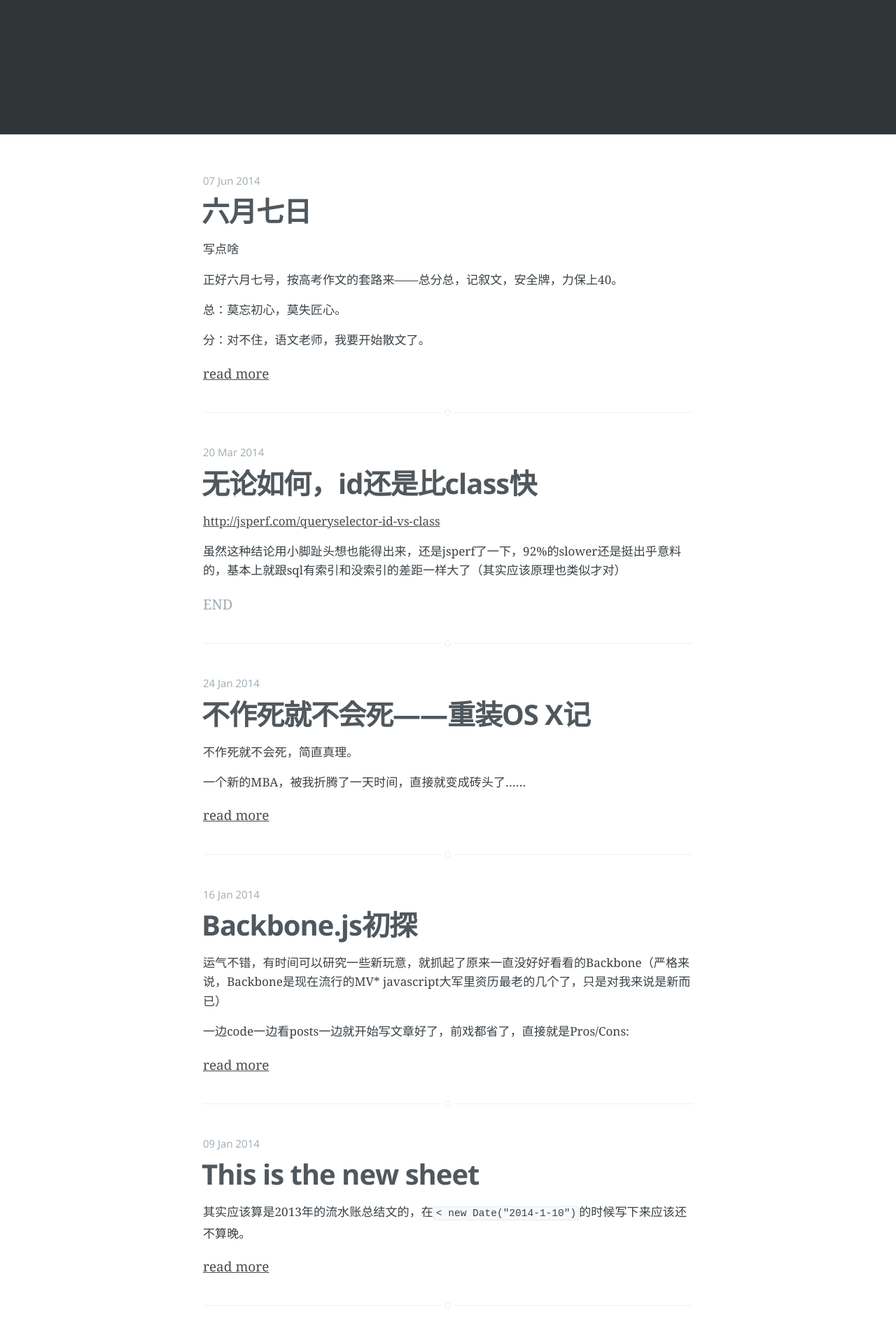
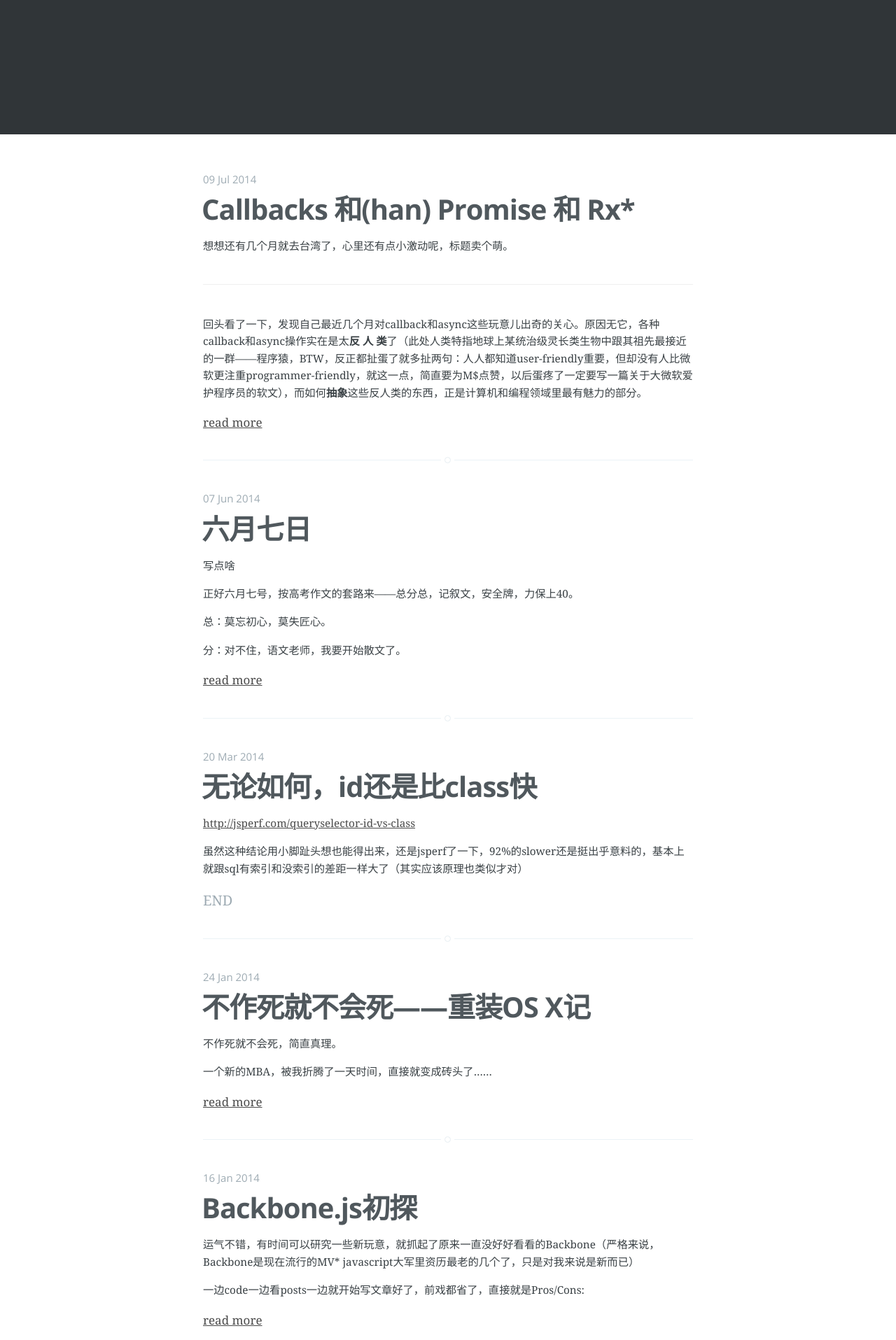
Before and after one commit to rhapsodyn/rhapsodyn.github.com, a Jekyll site: the page built from index.html, in a window 1280 px wide. Shown: the part 348-2263 px from the top of the page at 70% size. Built offline with Jekyll 4.4.1, drawn with Linux system fonts in a browser that asks for light colours; Markdown is read by kramdown in place of the engine named in the settings; the list of posts is cut into pages by our own code; some of the changed lines change nothing that is shown; some of the changed text lies outside the part shown.

Commit message:
new post

```diff
--- a/_config.yml
+++ b/_config.yml
@@ -4,7 +4,7 @@
 timezone: Asia/Shanghai
 
 markdown: redcarpet
-pygments: true
+highlighter: rouge
 logo: false
 paginate: 15
 excerpt_separator: "<!--more-->"
--- /dev/null
+++ b/_posts/2014-07-09-callback-promise-rx.md
@@ -0,0 +1,265 @@
+---
+layout: post
+title: Callbacks 和(han) Promise 和 Rx*
+date: 2014-07-09
+categories: tech
+publish: true
+---
+
+想想还有几个月就去台湾了，心里还有点小激动呢，标题卖个萌。
+
+-------------------------------
+
+回头看了一下，发现自己最近几个月对callback和async这些玩意儿出奇的关心。原因无它，各种callback和async操作实在是太**反 人 类**了（此处人类特指地球上某统治级灵长类生物中跟其祖先最接近的一群——程序猿，BTW，反正都扯蛋了就多扯两句：人人都知道user-friendly重要，但却没有人比微软更注重programmer-friendly，就这一点，简直要为M$点赞，以后蛋疼了一定要写一篇关于大微软爱护程序员的软文），而如何**抽象**这些反人类的东西，正是计算机和编程领域里最有魅力的部分。
+
+<!--more-->
+
+你得承认，类似：内存 = 竖着摆的矩形分栏状图形；stream = 横着摆带节点的水管状图形，都是一些类似“平面直角坐标系”这样的——你根本就不晓得笛卡尔是怎么想出来的——伟大抽象。没了这些抽象，很多更一步的概念和实现就会变得十分的困难。
+
+嗯，图文并茂一下：
+
+*memory:*
+![memory](http://www.arjay.bc.ca/Modula-2/Text/Ch12/Figure/Figure_12.5.GIF)
+
+*stream:*
+![stream](https://encrypted-tbn1.gstatic.com/images?q=tbn:ANd9GcQqluJSgyDyXLVcXIINByJiDkdTRLvFOgRSwDSW09Ae8QD_B9aG_w)
+
+简单来说，抽象就是让你理解不了的东西变得容易(可以?)理解了，如果达不到这个目的，那就不是成功的抽象。
+
+类似threading和asynchronous这样的东西就是难以理解的（光拼写就很难了），因为人的惯性思维都是串行的，非异步和单线程的编程也是串行的，当我写下
+
+{% highlight shell %}
+operation_one
+operation_two
+{% endhighlight%}
+
+的时候，我一定想的是`operation_one`执行完毕`operation_two`开始执行这样的顺序。如果我没接触过threading或者async，当你告诉我“可能operation\_two会比operation\_one先执行完，可能他们两个操作还会瞬间就return了，不过到底会发生什么我也不能确定呢”，我一定会觉得你在耍流氓。
+
+可async就是要耍流氓（后面都只写async不写threading了，因为multi-threading只是async底层的一种实现方式，async的抽象层次已经比threading高了，没必要在一起讲），至于async到底是怎么耍流氓的，先看下面的代码（nodejs）：
+
+{% highlight javascript %}
+var dirName = "foo";
+fs.readdir(dirName, function(err, fileNames) {
+	if (err) {
+		throw err;
+	}
+
+	fileNames.forEach(function(fileName) {
+		var fullPath = path.resolve(dirName, fileName);
+		fs.readFile(fullPath, function(err, data) {
+			if (err) {
+				throw err;
+			}
+
+			console.log(data.length);
+		});
+	});
+});
+{% endhighlight %}
+
+看起来挺直白的是吧？不就是读取某文件夹下所有文件，然后print出来他们的文件长度嘛。嗯，加个功能，在读取完所有文件后，打印个`DONE`出来。简单，这样写就行了：
+
+{% highlight javascript %}
+var dirName = "foo";
+fs.readdir(dirName, function(err, fileNames) {
+	if (err) {
+		throw err;
+	}
+
+	fileNames.forEach(function(fileName) {
+		var fullPath = path.resolve(dirName, fileName);
+		fs.readFile(fullPath, function(err, data) {
+			if (err) {
+				throw err;
+			}
+
+			console.log(data.length);
+		});
+	});
+
+	console.log("DONE");
+});
+{% endhighlight %}
+
+才没有**行了**，**DONE**第一时间就print出来了，因为我们可爱的async，想要在正确的时候显示DONE，你得这样写：
+
+{% highlight javascript %}
+var readCount = 0;
+fileNames.forEach(function(fileName) {
+	var fullPath = path.resolve(dirName, fileName);
+	fs.readFile(fullPath, function(err, data) {
+		if (err) {
+			throw err;
+		}
+
+		console.log(data.length);
+
+		if (++readCount == fileNames.length) {
+			console.log("DONE");
+		}
+	});
+});
+{% endhighlight %}
+
+先不论这种写法严格的正确与否（在有error的情况下，肯定要另说了），无缘无故多出一个变量（`readCount`）和一段逻辑（`++`和`if`）,为的只是实现一个在同步环境下十分顺理成章的操作，这本身就不可接受嘛。究其原因——**nodejs以callback的方式设计async的API，就是渣决定**，这话可不是我第一个说的，至于是在那个大牛的blog上最先看到的忘记了。结合开篇写到的抽象的部分，可以进一步升华出——**以回调的方式抽象异步操作非常反人类**——这一结论。
+
+我不知道nodejs团队有没有承认自己的渣，只知道后来的api都多了类似`readFileSync`这样的对应的同步版本。多强调一次，我并不是说nodejs的异步+事件驱动的设计理念是渣，而是觉得**以回调的方式提供API/抽象异步操作真心很渣**。
+
+不过，勤劳勇敢的程序员有自己的特有的手段，来<del>寻找珍贵的食材</del>解决问题，自己写个library，拯救其他同类。让我们看看引入了npm上依赖数前五的`async`库，情况有何不同：
+
+{% highlight javascript %}
+var dirName = "foo";
+fs.readdir(dirName, function(err, fileNames) {
+	if (err) {
+		throw err;
+	}
+
+	var fullPaths = fileNames.map(function(fileName) {
+		return path.resolve(dirName, fileName);
+	});
+
+	async.map(fullPaths, fs.readFile, function(err, datas) {
+		if (err) {
+			throw err
+		}
+
+		datas.forEach(function(data) {
+			console.log(data.length);
+		});
+
+		console.log("DONE");
+	})
+})
+{% endhighlight %}
+
+async具体的玩法可以去看[文档](https://github.com/caolan/async)，从直观上来讲，代码好像清晰了一点，也多了点FP的高大上的味道。但是说到底，情况从“不知道何时该出现回调”到了“现在我能在all done的时候调用回调了”，有好转，但不多。
+
+再来，用promise:
+
+{% highlight javascript %}
+var readdirPromise = function(dirName) {
+	var deferred = Q.defer();
+
+	fs.readdir(dirName, function(err, fileNames) {
+		if (err) {
+			deferred.reject(err);
+		} else {
+			deferred.resolve(fileNames);
+		}
+	});
+
+	return deferred.promise;
+};
+
+var readFilePromise = function(filePath) {
+	var deferred = Q.defer();
+
+	fs.readFile(filePath, function(err, data) {
+		if (err) {
+			deferred.reject(err);
+		} else {
+			deferred.resolve(data);
+		}
+	});
+
+	return deferred.promise;
+};
+// below two lines are AWESOME！
+// var readdirPromise = Q.denodeify(fs.readdir);
+// var readFilePromise = Q.denodeify(fs.readFile);
+
+var dirName = "foo";
+
+readdirPromise(dirName).then(function(fileNames) {
+
+	var readFilePromises = fileNames.map(function(fileName) {
+		var fullPath = path.resolve(dirName, fileName);
+		return readFilePromise(fullPath);
+	});
+
+	return Q.all(readFilePromises);
+}).then(function(datas) {
+
+	datas.forEach(function(data) {
+		console.log(data.length);
+	});
+
+	console.log("DONE");
+});
+{% endhighlight %}
+
+不看前面包装的部分，或者用Q的denodeify来封装，代码似乎更加顺眼了点，乍一看几乎是串行化地在写代码了。这也是我看来拯救callback式API最好的workaround了，注意是**workaround**而不是**solution**，这很重要！
+
+糟，标题里面还有个Rx*完全没提啊，因为我是今天才真正了解了一点Rx\*，刚刚有点make sense的感觉，关于Rx\*的以后再写吧。关于Rx*，[这个文章](https://gist.github.com/staltz/868e7e9bc2a7b8c1f754)写的很不错。
+
+FYI:上面所有代码见这个[gist](https://gist.github.com/rhapsodyn/b1daceb4d2f1da514aaf)
+
+洋洋洒洒写了那么多最后还只有个workaround，那真正的solution是啥？下面有几行（我就是数体教，你打我啊）代码，你们自己感受一下：
+
+{% highlight csharp %}
+using System;
+using System.IO;
+using System.Threading.Tasks;
+using System.Text;
+
+public class AsyncDemo
+{
+	public static void Main()
+	{
+		Task.Run(async ()=>{
+			string readResult = await ReadAsync("foo.txt");
+			int writeLength = await WriteAsync("foo1.txt", readResult);
+
+			Console.WriteLine(writeLength);
+		});
+
+		Console.ReadLine();
+	}
+
+	public static async Task<string> ReadAsync(string filePath)
+	{
+		using(var fs = new FileStream(filePath, FileMode.Open, FileAccess.Read, FileShare.Read, 4096, true))
+		{
+			StringBuilder sb = new StringBuilder();
+
+	        byte[] buffer = new byte[0x1000];
+	        int numRead;
+	        while ((numRead = await fs.ReadAsync(buffer, 0, buffer.Length)) != 0)
+	        {
+	            string text = Encoding.UTF8.GetString(buffer, 0, numRead);
+	            sb.Append(text);
+	        }
+
+	        return sb.ToString();
+		}
+	}
+
+
+	public static async Task<int> WriteAsync(string filePath,string text)
+	{
+		byte[] encodedText = Encoding.UTF8.GetBytes(text);
+
+	    using (FileStream sourceStream = new FileStream(filePath,
+	        FileMode.Append, FileAccess.Write, FileShare.None,
+	        bufferSize: 4096, useAsync: true))
+	    {
+	        await sourceStream.WriteAsync(encodedText, 0, encodedText.Length);
+	    }
+
+	    return encodedText.Length;
+	}
+}
+{% endhighlight %}
+
+去掉其他奇奇怪怪的部分，只看这两行：
+
+{% highlight csharp %}
+string readResult = await ReadAsync("foo.txt");
+int writeLength = await WriteAsync("foo1.txt", readResult);
+{% endhighlight %}
+
+天都亮了！
+
+FYI1:上面的代码是在mono 3.3.0的环境下测试通过了，最近也稍微看了一下mono，感觉非常不错。`WaitToWriteStack.push(mono)`;
+
+FYI2:别以为上面那个就是真·solution了，如果你不知道async里的坑，该错的代码一样会写错。只是说C#5.0的async/wait，只从代码层面看，已经很好了。不过，**看起来好**，就是最重要的。Looks good is All!
--- a/assets/css/main.css
+++ b/assets/css/main.css
@@ -1,7 +1,8 @@
 /* Rosario. I've added and changed few things. Feel free to change it as you like */
 
 /* Font size of 2.0 is too big, I'll reduce it */
-body {font-size: 1.9rem;}
+/* 1.9 still too big for Chinese, reduce more*/
+body {font-size: 1.7rem;}
 
 /* Adding some text shadow*/
 .site-head {text-shadow: 2px 2px #234;}
@@ -40,3 +41,6 @@
     color: #9EABB3;
     margin-top: 1em;
 }
+del {
+	color: gray;
+}
--- a/assets/css/screen.css
+++ b/assets/css/screen.css
@@ -193,7 +193,7 @@
     height: 1px;
     border: 0;
     border-top: 1px solid #efefef;
-    margin: 3.2em 0;
+    margin: 2.5em 0;
     padding: 0;
 }
 
```
